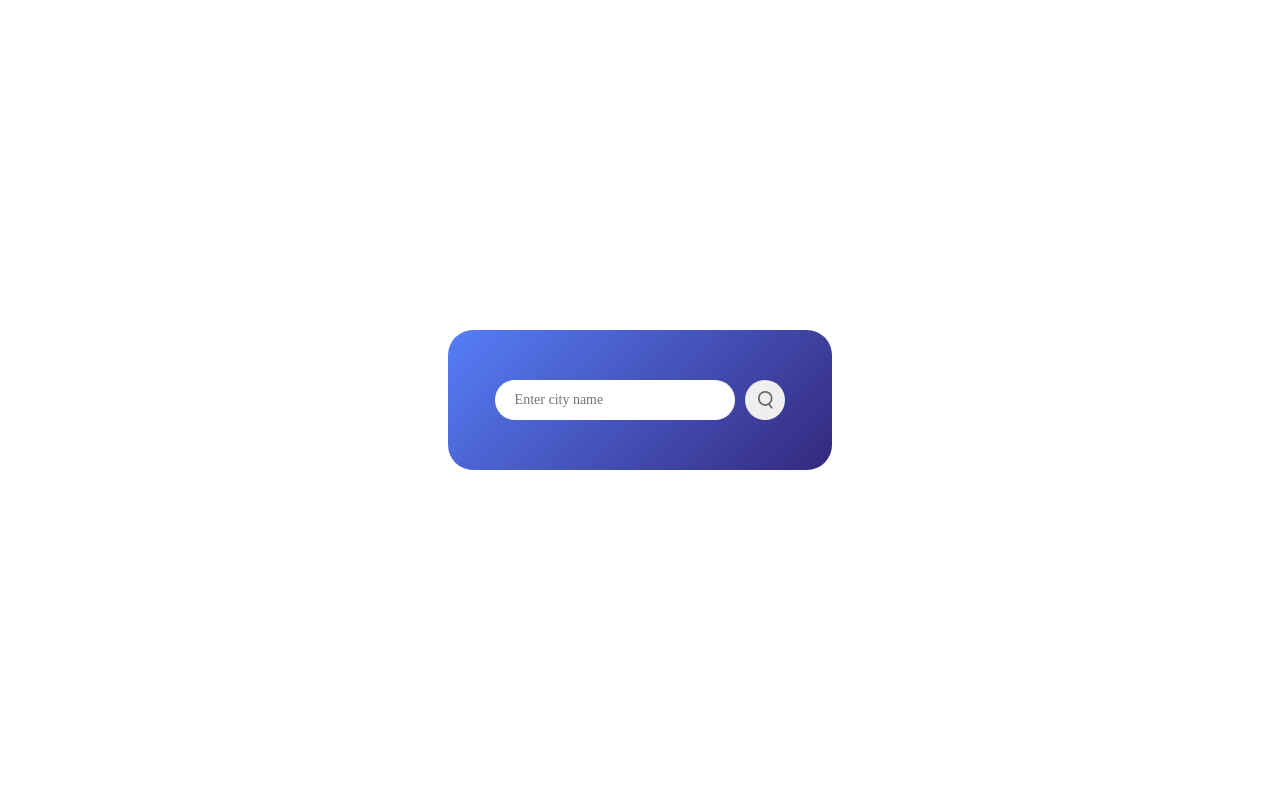
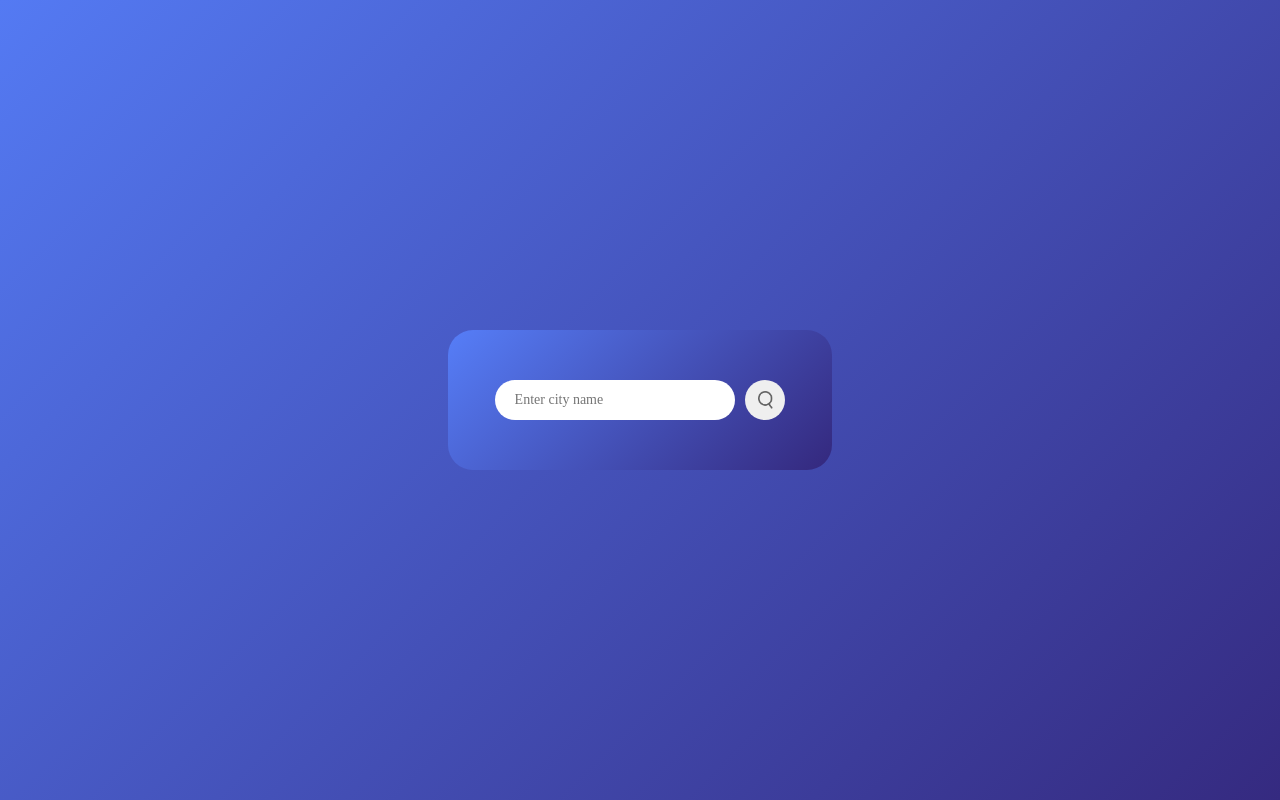
Before and after one commit to FathahManipuram/weather-app, a plain HTML site: page index.html in a window 1280 px wide. Drawn offline with Linux system fonts and the light colour scheme.

Commit message:
updated background color

```diff
--- a/script.js
+++ b/script.js
@@ -15,7 +15,6 @@ async function checkWeather(city) {
     alert("City not found");
   }
 
-  console.log(data.weather[0].main);
   if (data.weather[0].main == "Clouds") {
     image.src = "./images/clouds.png";
   } else if (data.weather[0].main == "Clear") {
--- a/style.css
+++ b/style.css
@@ -11,6 +11,7 @@ body{
 	flex-direction: row;
 	align-items: center;
 	justify-content: center;
+	background: linear-gradient(135deg, #547af3, #352a80);
 }
 .container{
 	display: flex;
```
